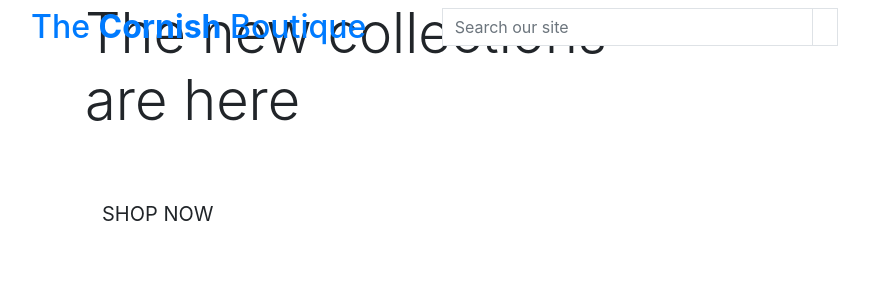
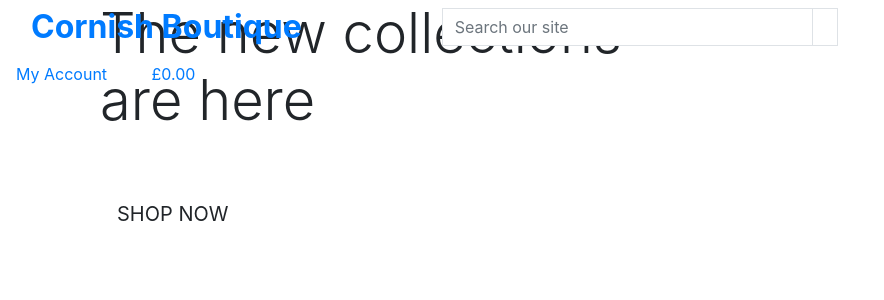
Before and after one commit to jakelashbrook/TheCornishBoutique, a Django app: page / in a window 1280 px wide. Shown: the top 300 px of the page, without its empty margins (0-884 px from the left). Run offline with Django 4.2, Linux system fonts and the light colour scheme; some libraries are stand-ins or nearby versions.

Commit message:
Update Check

```diff
--- a/home/templates/home/index.html
+++ b/home/templates/home/index.html
@@ -4,7 +4,9 @@
 {% block page_header %}
     <div class="container header-container">
         <div class="row">
-            <div class="col"></div>
+            <div class="col">
+
+            </div>
         </div>
     </div>
 {% endblock %}
--- a/templates/base.html
+++ b/templates/base.html
@@ -3,6 +3,7 @@
 <!doctype html>
 <html lang="en">
   <head>
+
     {% block meta %}
         <meta http-equiv="X-UA-Compatible" content="ie=edge">
         <meta charset="utf-8">
@@ -12,14 +13,14 @@
     {% block extra_meta %}
     {% endblock %}
 
-    {% block core_css %}
+    {% block corecss %}
         <link rel="stylesheet" href="https://stackpath.bootstrapcdn.com/bootstrap/4.4.1/css/bootstrap.min.css" integrity="sha384-Vkoo8x4CGsO3+Hhxv8T/Q5PaXtkKtu6ug5TOeNV6gBiFeWPGFN9MuhOf23Q9Ifjh" crossorigin="anonymous">
     {% endblock %}
 
     {% block extra_css %}
     {% endblock %}
 
-    {% block core_js %}
+    {% block corejs %}
         <script src="https://code.jquery.com/jquery-3.4.1.slim.min.js" integrity="sha384-J6qa4849blE2+poT4WnyKhv5vZF5SrPo0iEjwBvKU7imGFAV0wwj1yYfoRSJoZ+n" crossorigin="anonymous"></script>
         <script src="https://cdn.jsdelivr.net/npm/popper.js@1.16.0/dist/umd/popper.min.js" integrity="sha384-Q6E9RHvbIyZFJoft+2mJbHaEWldlvI9IOYy5n3zV9zzTtmI3UksdQRVvoxMfooAo" crossorigin="anonymous"></script>
         <script src="https://stackpath.bootstrapcdn.com/bootstrap/4.4.1/js/bootstrap.min.js" integrity="sha384-wfSDF2E50Y2D1uUdj0O3uMBJnjuUD4Ih7YwaYd1iqfktj0Uod8GCExl3Og8ifwB6" crossorigin="anonymous"></script>
@@ -28,16 +29,19 @@
     {% block extra_js %}
     {% endblock %}
 
-    <title>The Cornish Boutique {% block extra_title %}{% endblock %}</title>
+    <title>Boutique {% block extra_title %}{% endblock %}</title>
   </head>
   <body>
+    <div class="container">
     <header class="container-fluid fixed-top">
       <div class="row">
+        <!-- Logo -->
         <div class="col-12 col-lg-4 my-auto py-1 py-lg-0 text-center text-lg-left">
           <a href="{% url 'home' %}" class="nav-link main-logo-link">
-                    <h2 class="logo-font text-black my-0">The <strong>Cornish</strong> Boutique</h2>
+            <h2 class="logo-font text-black my-0"><strong>Cornish Boutique</strong></h2>
           </a>
         </div>
+        <!-- Search Bar-->
         <div class="col-12 col-lg-4 my-auto py-1 py-lg-0">
           <form method="GET" action="">
             <div class="input-group w-100">
@@ -52,27 +56,60 @@
             </div>
         </form>
         </div>
+        <!-- Account & Shopping Bag Links -->
+        <div class="col-12 col-lg-4 my-auto py-1 py-lg-0"></div>
+        <ul class="list-inline list-unstyled text-center text-lg-right my-0">
+          <li class="list-inline-item dropdown">
+              <a class="text-black nav-link" href="#" id="user-options" data-toggle="dropdown" aria-haspopup="true" aria-expanded="false">
+                  <div class="text-center">
+                      <div><i class="fas fa-user fa-lg"></i></div>
+                      <p class="my-0">My Account</p>
                   </div>
-            <div class="col-12 col-lg-4 my-auto py-1 py-lg-0">
-                <ul class="list-inline list-unstyled text-center text-lg-right my-0">
-                    <li class="list-inline-item dropdown"></li>
-                    <li class="list-inline-item"></li>
+              </a>
+              <div class="dropdown-menu border-0" aria-labelledby="user-options">
+                  {% if request.user.is_authenticated %}
+                      {% if request.user.is_superuser %}
+                          <a href="" class="dropdown-item">Product Management</a>
+                      {% endif %}
+                      <a href="" class="dropdown-item">My Profile</a>
+                      <a href="{% url 'account_logout' %}" class="dropdown-item">Logout</a>
+                  {% else %}
+                      <a href="{% url 'account_signup' %}" class="dropdown-item">Register</a>
+                      <a href="{% url 'account_login' %}" class="dropdown-item">Login</a>
+                  {% endif %}
+              </div>
+          </li>
+          <li class="list-inline-item">
+              <a class="{% if grand_total %}text-info font-weight-bold{% else %}text-black{% endif %} nav-link" href="">
+                  <div class="text-center">
+                      <div><i class="fas fa-shopping-bag fa-lg"></i></div>
+                      <p class="my-0">
+                          {% if grand_total %}
+                              £{{ grand_total|floatformat:2 }}
+                          {% else %}
+                              £0.00
+                          {% endif %}
+                      </p>
+                  </div>
+              </a>
+          </li>
       </ul>
       </div>
-        </div>
     </header>
+
     {% if messages %}
         <div class="message-container"></div>
     {% endif %}
 
     {% block page_header %}
-
     {% endblock %}
 
     {% block content %}
     {% endblock %}
 
-        {% block postload_js %}
+    {% block postloadjs %}
     {% endblock %}
+
+  </div>
   </body>
 </html>
```
Lines whose indentation alone changed are shown as unchanged.
